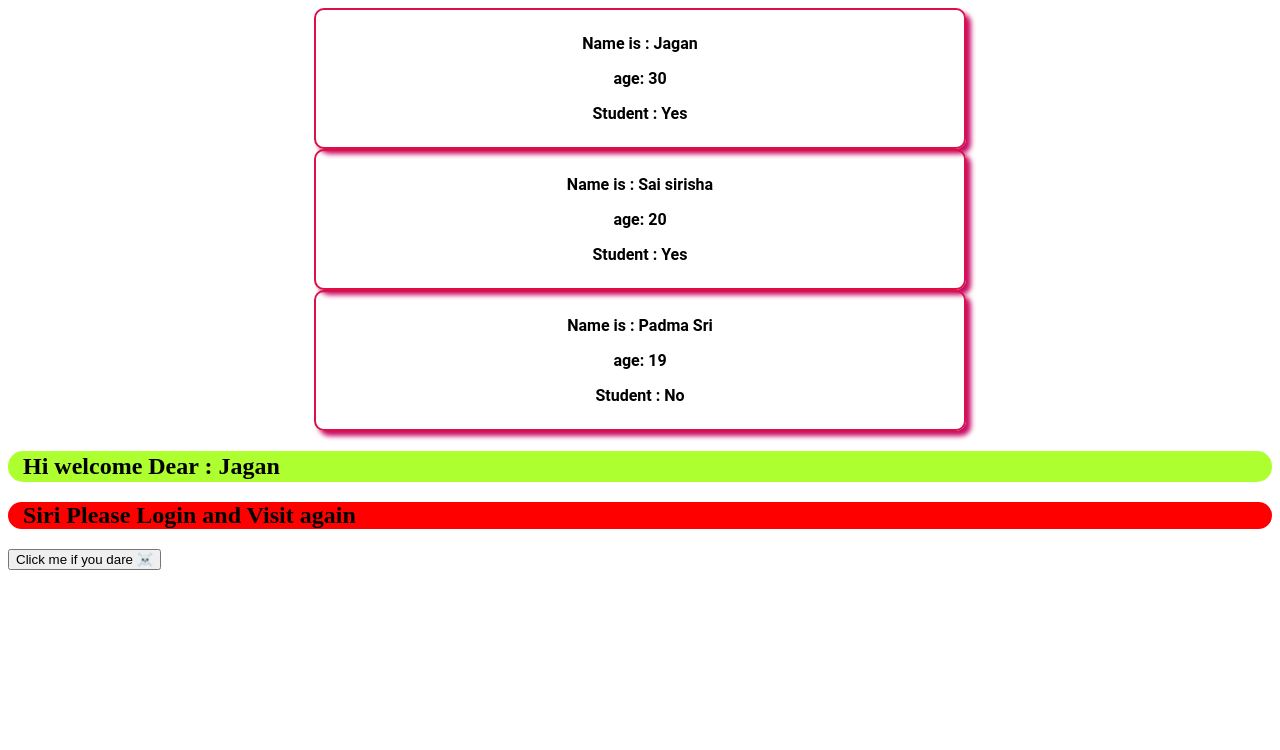
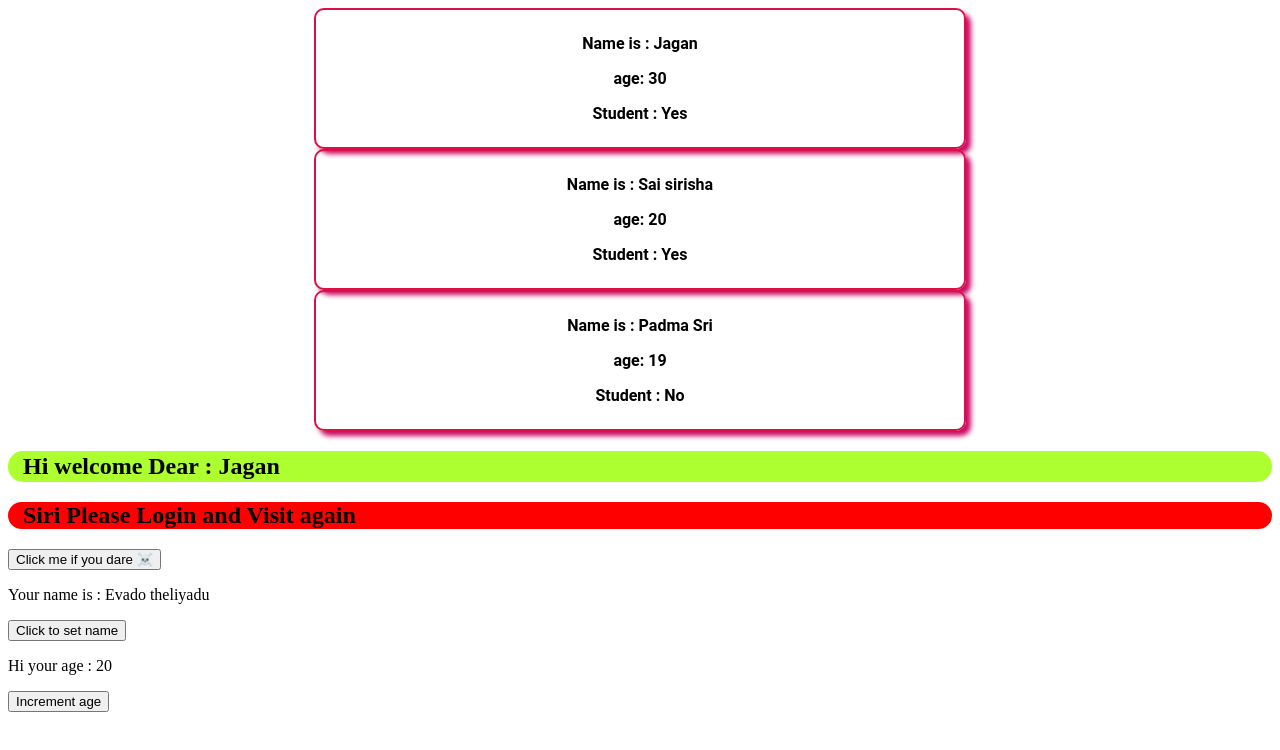
Before and after one commit to 22L31A0497/JS-Prcatice-with-Bro-code, a React (Vite) app in the folder jagan/: page / in a window 1280 px wide. Shown: the top 750 px of the page. Built offline with nearby package versions, Linux system fonts and the light colour scheme.

Commit message:
useState Hook

```diff
--- a/jagan/src/App.jsx
+++ b/jagan/src/App.jsx
@@ -2,6 +2,7 @@ import Card from "./Card";
 import Student from "./Student";
 import UserGreetings from "./UserGreetings";
 import Button from "./Button";
+import HooksUseState from "./HooksUseState";
 
 
 function App() {
@@ -14,6 +15,7 @@ function App() {
   <UserGreetings isLoged={true} name="Jagan"/>
   <UserGreetings isLoged={false} name="Siri"/>
   <Button/>
+  <HooksUseState/>
   </>
 
    );
--- /dev/null
+++ b/jagan/src/HooksUseState.jsx
@@ -0,0 +1,27 @@
+import React, { useState } from 'react';
+
+const HooksUseState = () => {
+     const [name,setName]=useState("Evado theliyadu");
+    const [age,setAge]=useState(20);
+    const setNameHandler=() =>{
+                setName("Jagan");
+
+            }
+
+    const ageInc=()=>{
+        setAge(age+5);
+    }
+    const ageIncbyTwo=()=>{
+        setAge(age+2);
+    }
+    return(
+        <div>
+           <p>Your name is : {name}</p>
+           <button onClick={setNameHandler}>Click to set name</button>
+           <p>Hi your age : {age}</p>
+           <button onClick={ageInc}>Increment age</button>
+
+        </div>
+    );
+}
+export default HooksUseState;
```
